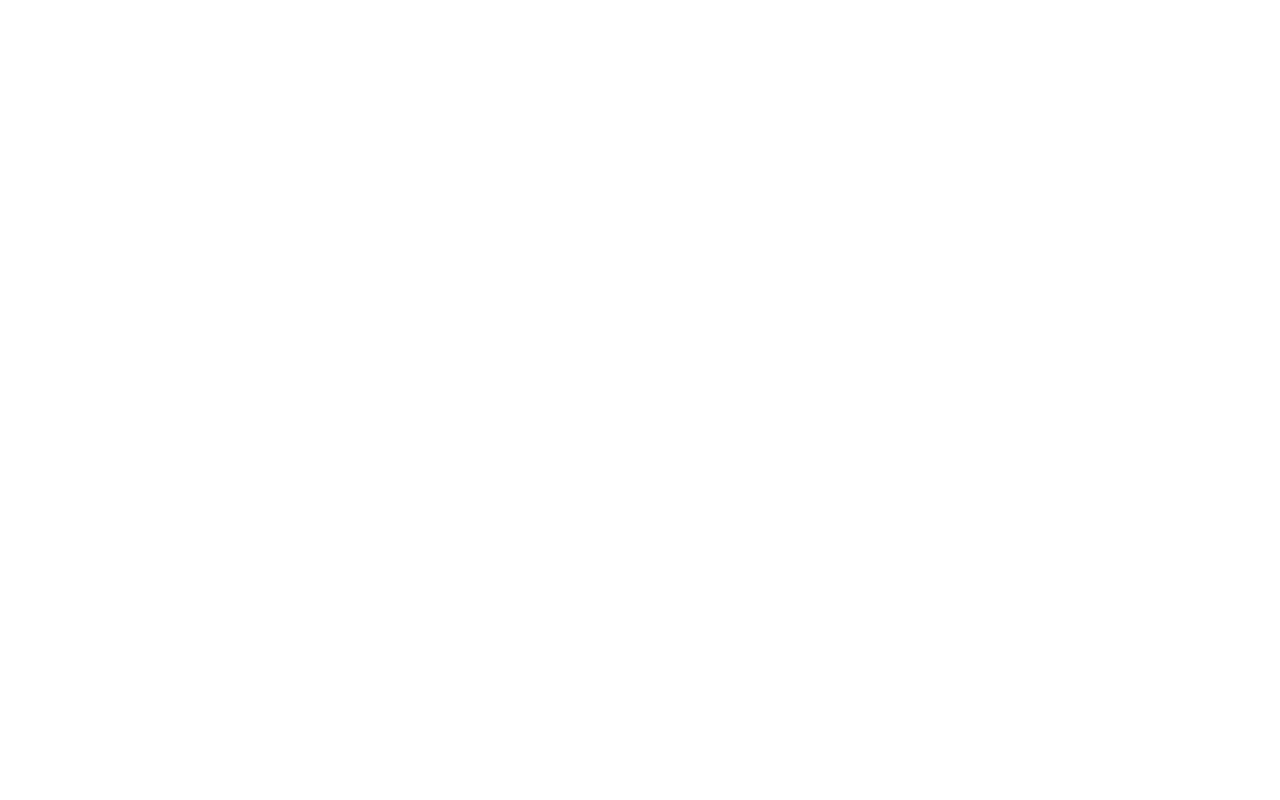
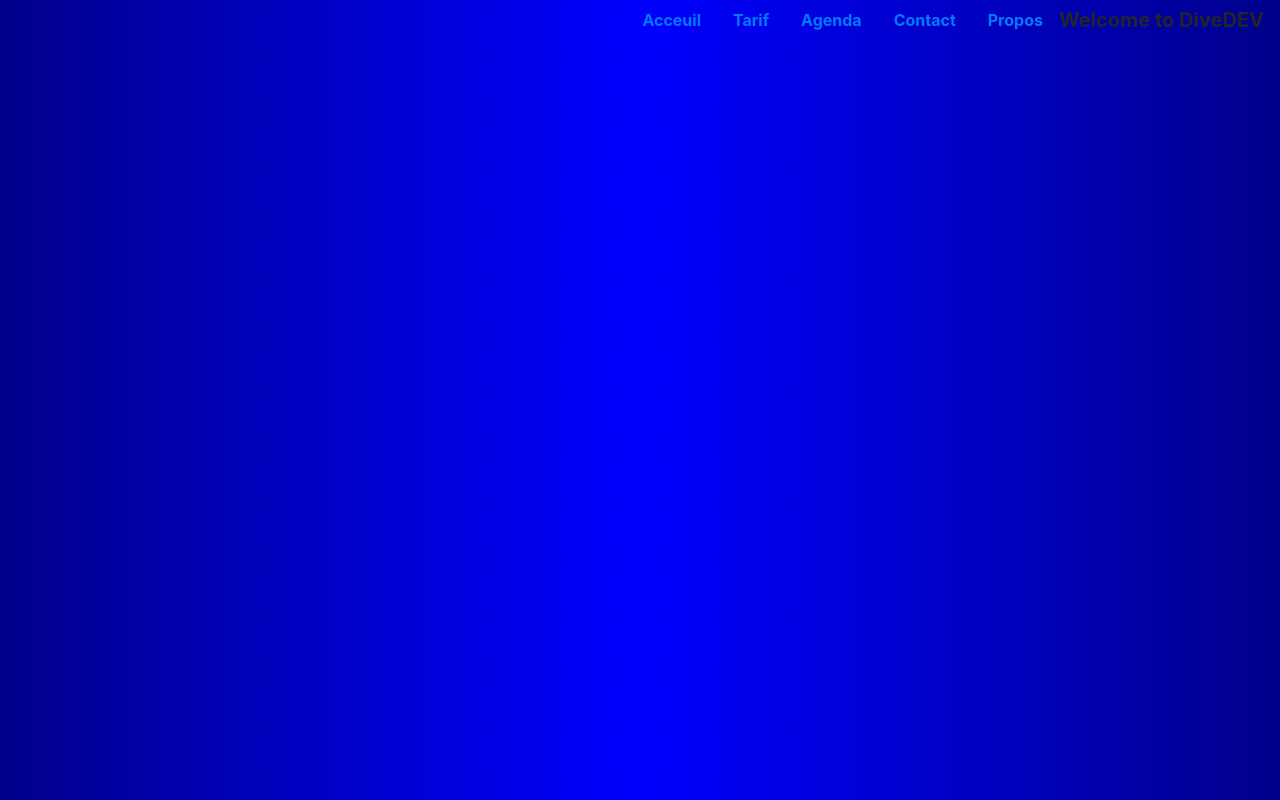
Before and after one commit to RomainBoudet/M2ITech-projet-Plongee, a website: page index.html in a window 1280 px wide. Drawn offline with nearby package versions, Linux system fonts and the light colour scheme.

Commit message:
navBar done

```diff
--- a/index.html
+++ b/index.html
@@ -4,9 +4,11 @@
     <meta charset="UTF-8">
     <meta http-equiv="X-UA-Compatible" content="IE=edge">
     <meta name="viewport" content="width=device-width, initial-scale=1.0">
-    <title>Exo Ecole</title>
+    <title>Exo pour l'école !</title>
+    <link rel="stylesheet" href="https://cdn.jsdelivr.net/npm/bootstrap@4.3.1/dist/css/bootstrap.min.css" integrity="sha384-ggOyR0iXCbMQv3Xipma34MD+dH/1fQ784/j6cY/iJTQUOhcWr7x9JvoRxT2MZw1T" crossorigin="anonymous">
+    <link rel="stylesheet" href="style.css">
 </head>
 <body>
-    <script src="source.js"></script>
+    <script type="text/javascript" src="source.js"></script>
 </body>
 </html>
--- a/source.js
+++ b/source.js
@@ -0,0 +1,50 @@
+// je crée une élément
+const newP = document.createElement("p");
+// je remplis ce nouvel élément par du texte
+const newContent = document.createTextNode("Welcome to DiveDEV");
+newP.appendChild(newContent);
+
+// j'ajoute ma nouvele création au dom
+const body = document.querySelector("body");
+document.body.appendChild(newP);
+newP.className = "justify-content-center";
+newP.classList.add("navbar-brand");
+
+const a = document.createElement("a");
+const button = document.createElement("button");
+const span = document.createElement("span");
+
+const content2 = document.createTextNode("DIVEDEV");
+a.appendChild(content2);
+a.classList.add("navbar-brand");
+a.href = "http://romainboudet.fr";
+
+const arrayNav = ["Acceuil", "Tarif", "Agenda", "Contact", "Propos"];
+
+
+
+const makeNav = (arrayNav) => {
+    const nav = document.createElement("nav");
+    nav.className = "nav";
+    nav.href = "https://romainboudet.fr";
+    nav.classList.add('justify-content-end', 'font-weight-bold', 'white')
+
+        for (const item of arrayNav) {
+
+            const a = document.createElement("a");
+            a.classList.add("nav-link");
+            a.href = "https://romainboudet.fr";
+
+
+            a.appendChild(document.createTextNode(`${item}`));
+            console.log(item);
+
+            nav.appendChild(a);
+            nav.appendChild(newP);
+            body.appendChild(nav);
+    };
+
+};
+makeNav(arrayNav);
+
+document.body.nav.a.style.color = "#red";
--- /dev/null
+++ b/style.css
@@ -0,0 +1,3 @@
+body {
+    background-image: radial-gradient(circle, blue, darkblue);
+}
```
Also changed, not shown: package.json (added, +19 -0 lines).
